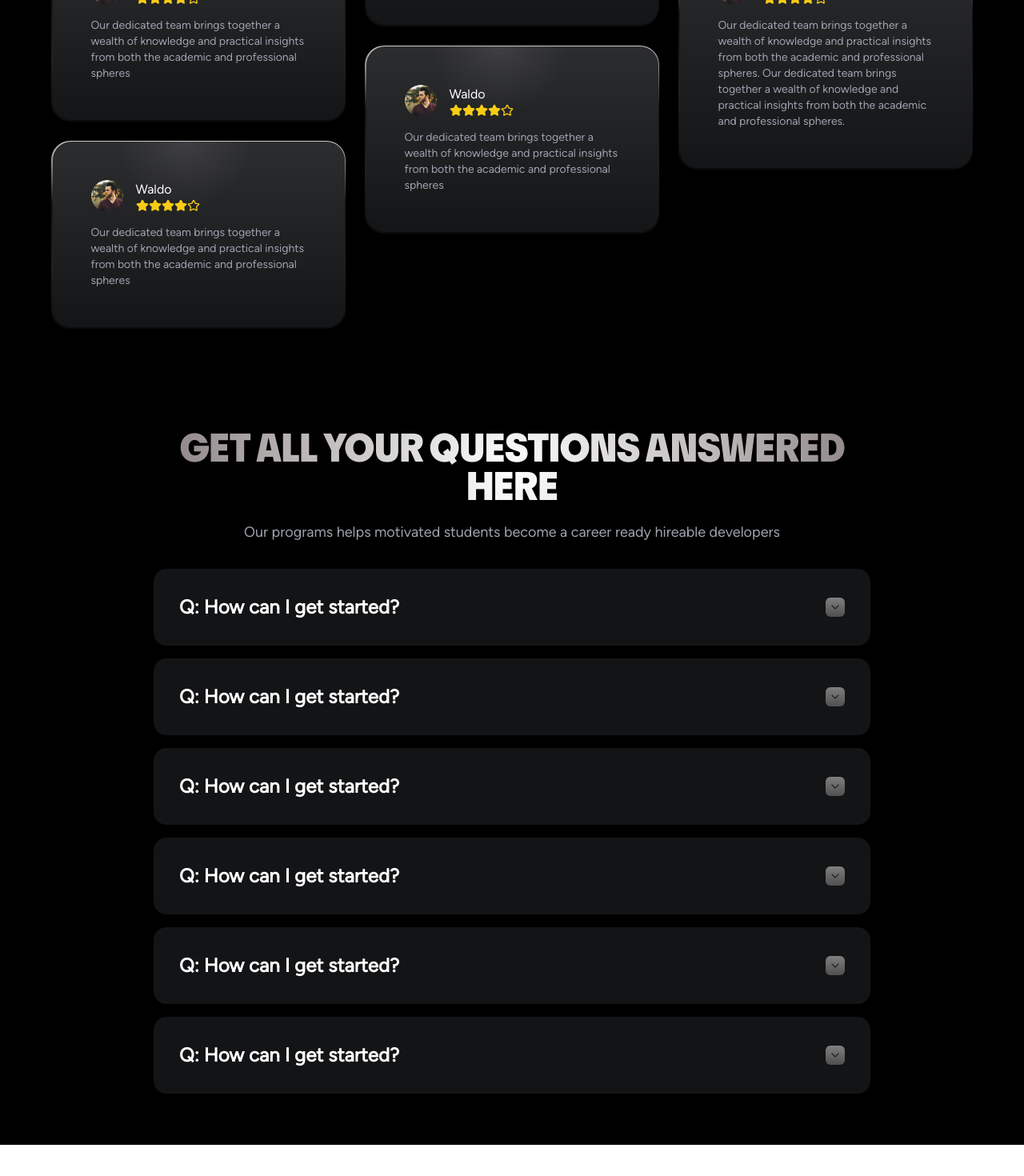
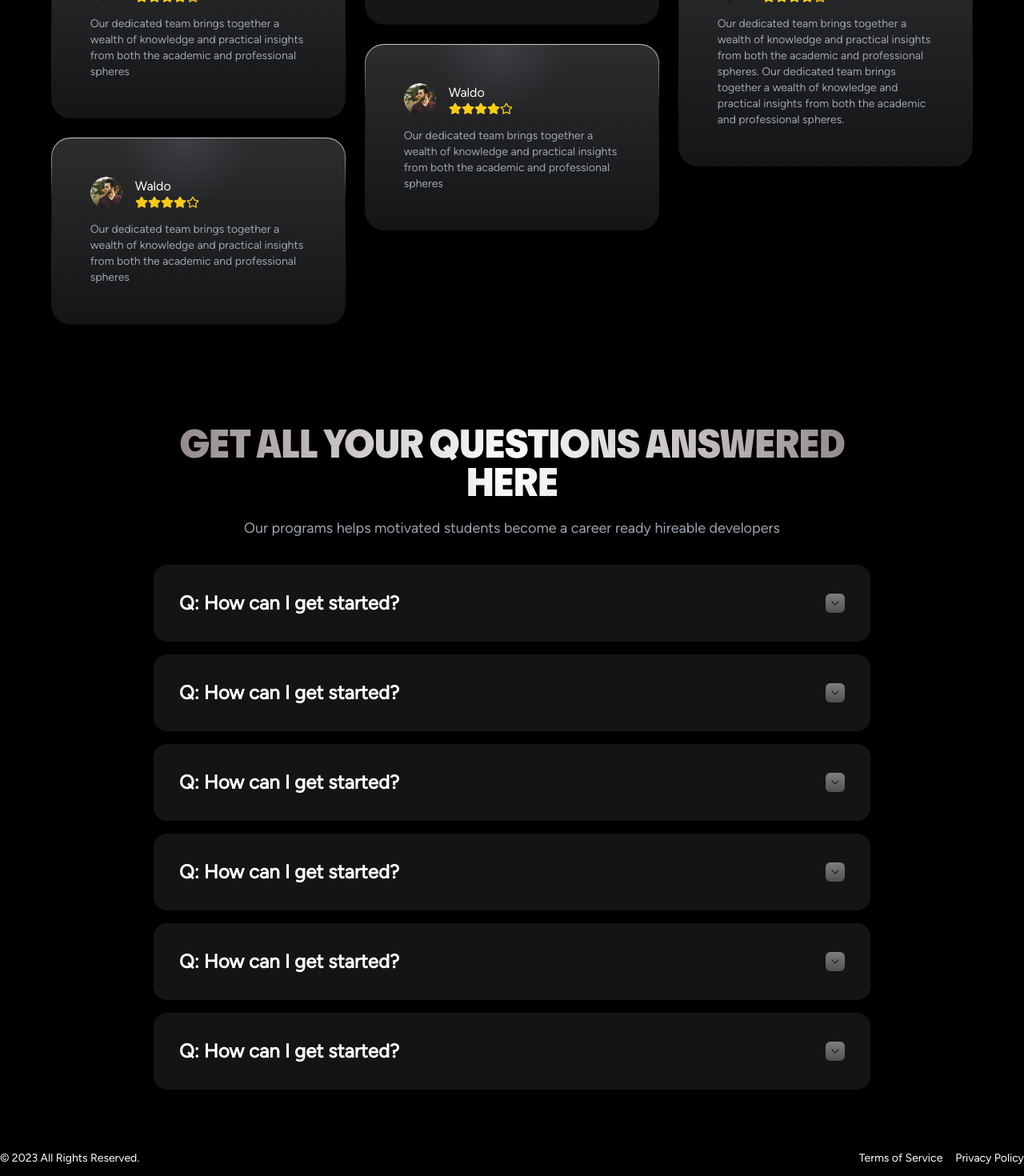
Before and after one commit to sampath-kumaramd/ai-cloud-academy, a Next.js app: page / in a window 1280 px wide. Shown: the part 5031-6501 px from the top of the page at 80% size. Before the commit the page ends 6462 px from the top, so only its background shows below. Built offline with nearby package versions, Linux system fonts and the light colour scheme.

Commit message:
created footer section

```diff
--- a/src/app/globals.css
+++ b/src/app/globals.css
@@ -168,7 +168,7 @@
       #bababa10
     );
     padding-bottom: 0px;
-    padding: 3px;
+    padding: 1px;
     border-radius: 24px;
   }
 
@@ -188,7 +188,7 @@
       #bababa10
     );
     padding-bottom: 0px;
-    padding: 1.5px;
+    padding: 0.7px;
     border-radius: 24px;
   }
   .top-white-border > * {
--- a/src/app/layout.tsx
+++ b/src/app/layout.tsx
@@ -2,6 +2,7 @@ import type { Metadata } from 'next';
 import { Inter } from 'next/font/google';
 import './globals.css';
 import { Navigation } from '@/layout/nav-bar';
+import Footer from '@/layout/footer';
 
 export const metadata: Metadata = {
   title: 'Create Next App',
@@ -18,6 +19,7 @@ export default function RootLayout({
       <body>
         <Navigation />
         {children}
+        <Footer />
       </body>
     </html>
   );
--- /dev/null
+++ b/src/layout/footer.tsx
@@ -0,0 +1,22 @@
+import React from 'react';
+import Link from 'next/link';
+
+function footer() {
+  return (
+    <div className="bg-black text-white w-full items-center">
+      <div className="mx-auto max-w-7xl">
+        <div className="flex justify-between py-3 text-sm font-thin">
+          <div>© 2023 All Rights Reserved.</div>
+          <div className="flex gap-4">
+            <Link href="/terms">Terms of Service</Link>
+            <Link href="/privacy">Privacy Policy</Link>
+          </div>
+        </div>
+
+        <div></div>
+      </div>
+    </div>
+  );
+}
+
+export default footer;
```
